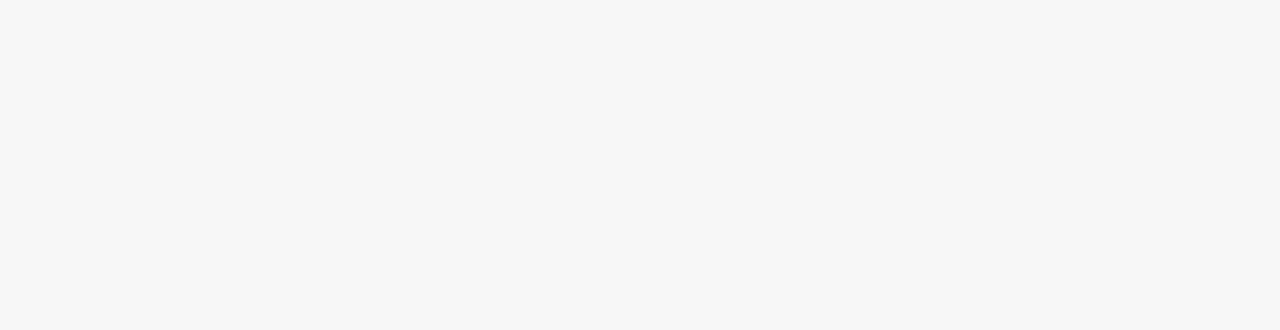
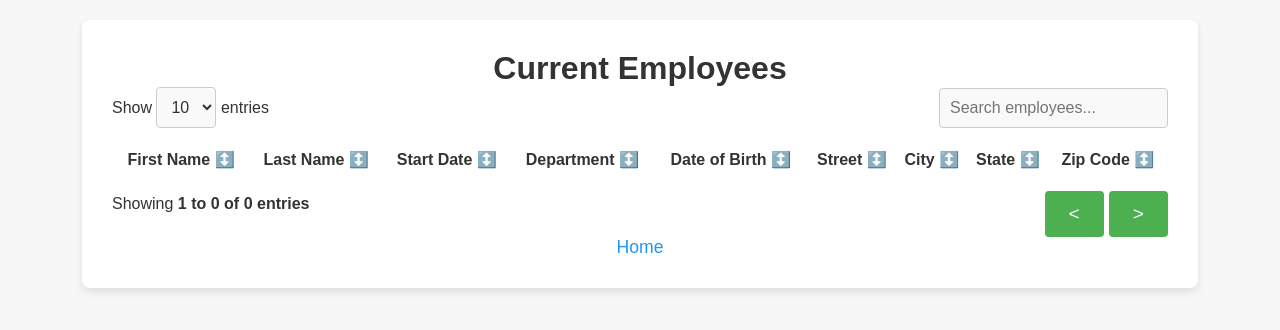
Before and after one commit to ZackKa/Projet14_HRnet, a React (Vite) app: page /employee-list in a window 1280 px wide. Before the commit this address had no page. Shown: the top 330 px of the page. Built offline with nearby package versions, Linux system fonts and the light colour scheme.

Commit message:
ajout page employeeList

```diff
--- a/src/app/App.jsx
+++ b/src/app/App.jsx
@@ -1,14 +1,14 @@
 // import React from 'react';
 import { BrowserRouter as Router, Route, Routes } from 'react-router-dom';
 import CreateEmployee from '../pages/CreateEmployee/CreateEmployee';
-// import EmployeeList from '../pages/EmployeeList/EmployeeList';
+import EmployeeList from '../pages/EmployeeList/EmployeeList';
 
 const App = () => {
   return (
     <Router>
       <Routes>
         <Route path="/" element={<CreateEmployee />} />
-        {/* <Route path="/employee-list" element={<EmployeeList />} /> */}
+        <Route path="/employee-list" element={<EmployeeList />} />
       </Routes>
     </Router>
   );
--- a/src/index.css
+++ b/src/index.css
@@ -51,6 +51,16 @@
   box-shadow: 0 4px 8px rgba(0, 0, 0, 0.1);
   max-width: 80%;
   margin: 0 auto;
+  display: flex;
+  flex-direction: column;
+}
+
+#create-div a, #create-div h2{
+  margin: auto;
+}
+
+#create-div a{
+  margin-bottom: 20px;
 }
 
 a {
@@ -118,13 +128,25 @@
 
 .container form label {
     margin-left: 5px;
-    width: 120px;
+    /* width: 120px; */
     margin-right: 10px;
 }
 
 .container form input,
 .container form select {
-    width: 200px;
+    /* width: 200px;  */
+}
+
+.dates{
+  display: flex;
+  flex-direction: row;
+  flex-wrap: nowrap;
+}
+.dates-birth{
+  width: 50%;
+}
+.dates-start{
+  width: 50%;
 }
 
 form {
@@ -170,8 +192,6 @@
   display: block;
 }
 
-
-
 #employee-table {
   width: 100%;
   border-collapse: collapse;
@@ -203,3 +223,35 @@
 #employee-div.container {
   max-width: 90%;
 }
+
+#employee-div.container h1, #employee-div.container a {
+  margin: auto;
+}
+
+#employee-div.container select{
+  width: fit-content;
+}
+
+.div-search{
+  display: flex;
+  flex-direction: row;
+  flex-wrap: nowrap;
+  align-items: center;
+  justify-content: space-between;
+  margin-bottom: 20px;
+}
+
+.page-button {
+  display: flex;
+  flex-direction: row;
+  justify-content: space-between;
+  align-items: center;
+}
+
+.div-button button:first-of-type{
+  margin-right: 5px;
+}
+
+.page-button button {
+  width: auto;
+}
--- a/src/pages/CreateEmployee/CreateEmployee.jsx
+++ b/src/pages/CreateEmployee/CreateEmployee.jsx
@@ -114,7 +114,7 @@
   minStartDate.setDate(today.getDate() - 7); // 7 jours dans le passé
 
   return (
-    <div className="container">
+    <div id='create-div' className="container">
       <div className="title">
         <h1>HRnet</h1>
       </div>
@@ -140,7 +140,8 @@
           value={employee.lastName}
           onChange={handleChange}
         />
-
+        <div className='dates'>
+          <div className='dates-birth'>
               {/* Sélecteur de la date de naissance */}
             <label htmlFor="date-of-birth">Date of Birth</label>
             <DatePicker
@@ -153,7 +154,9 @@
               showYearDropdown
               dropdownMode="select"
             />
+          </div>
 
+          <div className='dates-start'>
             {/* Sélecteur de la date de début */}
             <label htmlFor="start-date">Start Date</label>
             <DatePicker
@@ -166,6 +169,8 @@
               showYearDropdown
               dropdownMode="select"
             />
+          </div>
+        </div>
 
         <fieldset className="address">
           <legend>Address</legend>
--- a/src/pages/EmployeeList/EmployeeList.jsx
+++ b/src/pages/EmployeeList/EmployeeList.jsx
@@ -0,0 +1,154 @@
+import React, { useState, useEffect } from 'react';
+import { useTable, usePagination, useSortBy, useGlobalFilter } from 'react-table'; // Importation des hooks nécessaires de react-table
+
+function EmployeeList() {
+  const [employees, setEmployees] = useState([]); // Déclare un état pour stocker la liste des employés
+
+  // Utilisation de useEffect pour charger les employés depuis le localStorage lorsque le composant se monte
+  useEffect(() => {
+    // Récupère les employés du localStorage ou initialise un tableau vide si aucun élément n'est trouvé
+    const storedEmployees = JSON.parse(localStorage.getItem('employees')) || [];
+    setEmployees(storedEmployees); // Met à jour l'état des employés
+  }, []); // Le tableau vide signifie que cet effet ne se déclenche qu'une fois au montage du composant
+
+  const data = employees; // Attribue la liste des employés à la constante data, utilisée par react-table
+
+  // Définition des colonnes de la table avec leurs titres et clés d'accès aux données
+  const columns = React.useMemo(
+    () => [
+      { Header: 'First Name', accessor: 'firstName' },
+      { Header: 'Last Name', accessor: 'lastName' },
+      { Header: 'Start Date', accessor: 'startDate' },
+      { Header: 'Department', accessor: 'department' },
+      { Header: 'Date of Birth', accessor: 'dateOfBirth' },
+      { Header: 'Street', accessor: 'street' },
+      { Header: 'City', accessor: 'city' },
+      { Header: 'State', accessor: 'state' },
+      { Header: 'Zip Code', accessor: 'zipCode' },
+    ],
+    [] // Ce tableau vide garantit que la définition des colonnes ne sera calculée qu'une seule fois
+  );
+
+  // Utilisation de react-table pour préparer la table avec les hooks nécessaires
+  const {
+    getTableProps,  // Propriétés pour la table
+    getTableBodyProps, // Propriétés pour le corps de la table
+    headerGroups, // Groupes d'en-têtes pour la table
+    prepareRow, // Prépare les lignes pour le rendu
+    state: { pageIndex, pageSize, sortBy }, // État pour gérer la pagination et le tri
+    setPageSize,  // Permet de définir la taille de la page (nombre d'entrées par page)
+    page,  // Données de la page courante
+    canPreviousPage, // Détermine si la page précédente est accessible
+    canNextPage, // Détermine si la page suivante est accessible
+    previousPage,  // Fonction pour aller à la page précédente
+    nextPage, // Fonction pour aller à la page suivante
+    pageCount, // Nombre total de pages
+    setGlobalFilter, // Fonction pour appliquer un filtre global à la table
+    state: { globalFilter }, // État du filtre global
+  } = useTable(
+    {
+      columns,  // Les colonnes de la table
+      data,     // Les données des employés
+    },
+    useGlobalFilter,  // Hook pour filtrer globalement les données
+    useSortBy,  // Hook pour trier les colonnes
+    usePagination // Hook pour la pagination
+  );
+
+  return (
+    <div id="employee-div" className="container">
+      <h1>Current Employees</h1>
+
+      {/* Zone de recherche et de filtrage */}
+      <div className='div-search'>
+        {/* Sélecteur pour choisir le nombre d'éléments par page */}
+        <div className="select-wrapper">
+          <span className="label">Show </span>
+          <select
+            value={pageSize}  // La taille de la page est liée à l'état pageSize
+            onChange={(e) => setPageSize(Number(e.target.value))}  // Met à jour la taille de la page
+          >
+            {[5, 10, 15, 20].map((size) => ( // Propose différentes tailles de page
+              <option key={size} value={size}>
+                {size}
+              </option>
+            ))}
+          </select>
+          <span className="label"> entries</span>
+        </div>
+
+        {/* Zone de recherche pour filtrer les employés */}
+        <div>
+          <input
+            type="text"
+            value={globalFilter || ''} // La valeur du champ de recherche est liée au filtre global
+            onChange={(e) => setGlobalFilter(e.target.value)}  // Met à jour le filtre global à chaque saisie
+            placeholder="Search employees..."  // Texte d'indication dans le champ de recherche
+          />
+        </div>
+      </div>
+
+      {/* Affichage de la table avec les propriétés générées par react-table */}
+      <table {...getTableProps()} className="display">
+        <thead>
+          {headerGroups.map((headerGroup, index) => (  // Parcours les groupes d'en-têtes
+            <tr {...headerGroup.getHeaderGroupProps()} key={index}>
+              {headerGroup.headers.map((column, columnIndex) => ( // Parcours les colonnes dans chaque groupe
+                <th
+                  {...column.getHeaderProps(column.getSortByToggleProps())}  // Permet de trier les colonnes
+                  key={columnIndex}
+                >
+                  {column.render('Header')}  {/* Affiche le titre de chaque colonne */}
+                  <span>
+                    {sortBy.length > 0 && column.id === sortBy[0]?.id ? ( // Affiche l'icône de tri si la colonne est triée
+                      sortBy[0]?.desc ? ' 🔽' : ' 🔼'
+                    ) : (
+                      ' ↕️'  // Affiche une flèche par défaut si la colonne n'est pas triée
+                    )}
+                  </span>
+                </th>
+              ))}
+            </tr>
+          ))}
+        </thead>
+        <tbody {...getTableBodyProps()}>
+          {page.map((row, rowIndex) => {  // Affiche les lignes de la page courante
+            prepareRow(row);  // Prépare la ligne avant de l'afficher
+            return (
+              <tr {...row.getRowProps()} key={rowIndex}>
+                {row.cells.map((cell, cellIndex) => (  // Parcours les cellules de chaque ligne
+                  <td {...cell.getCellProps()} key={cellIndex}>
+                    {cell.render('Cell')}
+                  </td> // Affiche la donnée de chaque cellule
+                ))}
+              </tr>
+            );
+          })}
+        </tbody>
+      </table>
+
+      {/* Contrôles de pagination */}
+      <div className="page-button">
+        <span>
+          Showing{' '}
+          <strong>
+            {pageIndex + 1} to {pageCount} of {pageCount} entries  {/* Affiche le nombre d'éléments visibles */}
+          </strong>{' '}
+        </span>
+        <div className="div-button">
+          <button onClick={() => previousPage()} disabled={!canPreviousPage}>  {/* Bouton pour aller à la page précédente */}
+            {'<'}
+          </button>
+          <button onClick={() => nextPage()} disabled={!canNextPage}>  {/* Bouton pour aller à la page suivante */}
+            {'>'}
+          </button>
+        </div>
+      </div>
+
+      {/* Lien pour revenir à la page d'accueil */}
+      <a href="/">Home</a>
+    </div>
+  );
+}
+
+export default EmployeeList;
```
Also changed, not shown: package.json (+4 -3 lines), 1 other file (tests, documents, lock files or other folders). Lines whose indentation alone changed are shown as unchanged.
